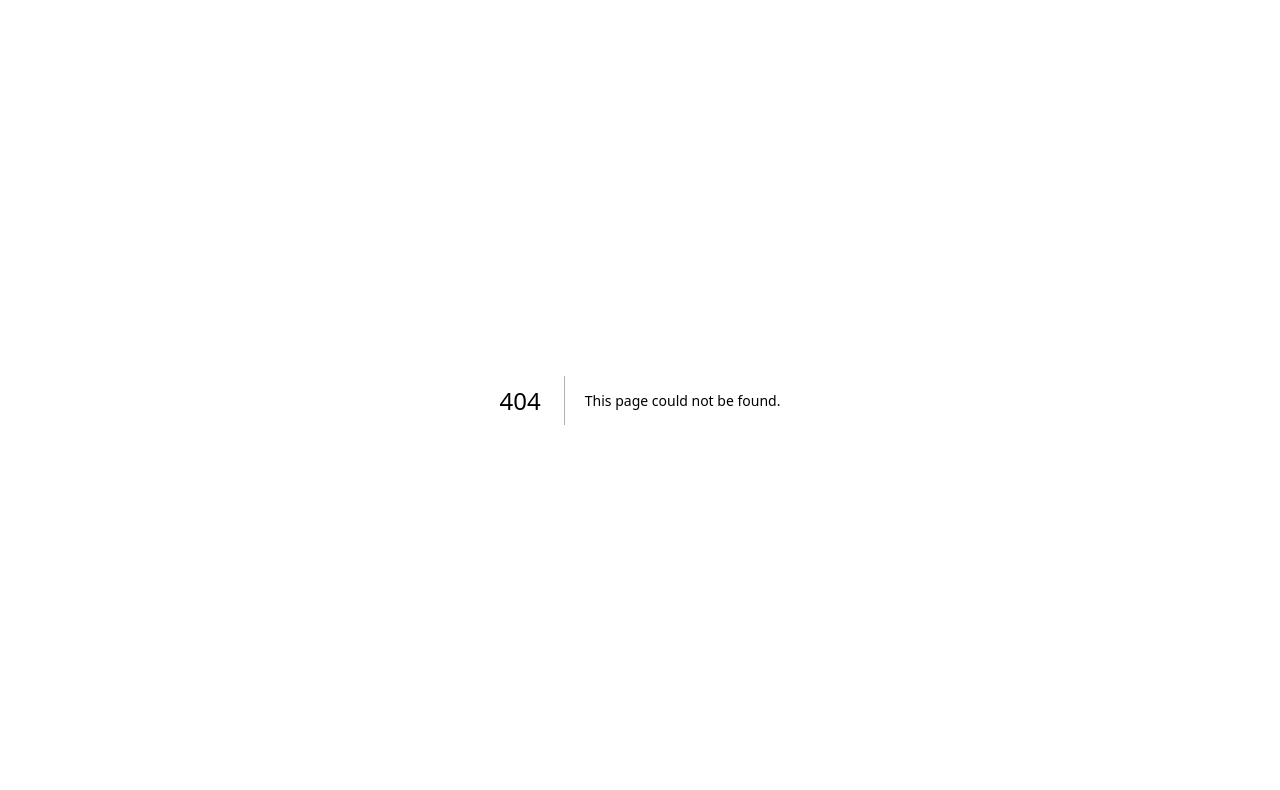
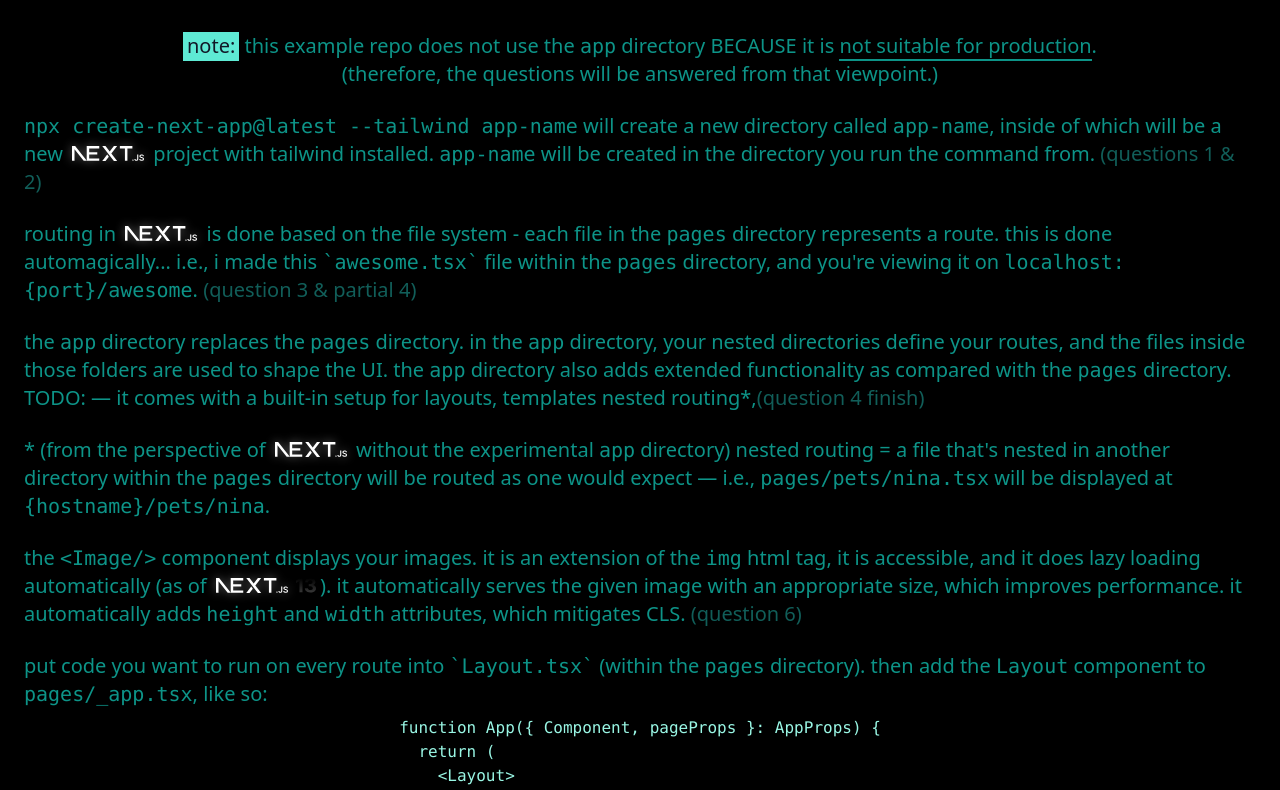
Before and after one commit to alex-anson/glowing-lamp, a Next.js app: page /awesome in a window 1280 px wide. Before the commit this address had no page. Shown: the top 790 px of the page. Built offline with nearby package versions, Linux system fonts and the light colour scheme.

Commit message:
small changes :trollface:

```diff
--- /dev/null
+++ b/src/pages/awesome.tsx
@@ -0,0 +1,124 @@
+// Libs
+import Image from "next/image";
+
+export default function awesome(): JSX.Element {
+  return (
+    <div className="flex flex-col place-items-center place-content-center min-h-full gap-6 text-xl mx-6 my-8 text-teal-600">
+      <p className="text-center">
+        <span className="bg-teal-300 text-gray-900 px-1 pb-0.5">note:</span>{" "}
+        this example repo does not use the <Code text="app" /> directory BECAUSE
+        it is{" "}
+        <a
+          className="border-b-2 border-current hover:text-teal-400"
+          href="https://beta.nextjs.org/docs/upgrade-guide#migrating-from-pages-to-app"
+        >
+          not suitable for production
+        </a>
+        . <br />
+        (therefore, the questions will be answered from that viewpoint.)
+      </p>
+      <p>
+        <Code text="npx create-next-app@latest --tailwind app-name" /> will
+        create a new directory called <Code text="app-name" />, inside of which
+        will be a new {getNextJsLogo()} project with tailwind installed.{" "}
+        <Code text="app-name" /> will be created in the directory you run the
+        command from. <Answers text="(questions 1 & 2)" />
+      </p>
+      <p>
+        routing in {getNextJsLogo()} is done based on the file system - each
+        file in the <Code text="pages" /> directory represents a route. this is
+        done automagically... i.e., i made this <Code text="`awesome.tsx`" />{" "}
+        file within the <Code text="pages" /> directory, and you&#39;re viewing
+        it on <Code text="localhost:{port}/awesome" />.{" "}
+        <Answers text="(question 3 & partial 4)" />
+      </p>
+      <p>
+        the <Code text="app" /> directory replaces the <Code text="pages" />{" "}
+        directory. in the <Code text="app" /> directory, your nested directories
+        define your routes, and the files inside those folders are used to shape
+        the UI. the <Code text="app" /> directory also adds extended
+        functionality as compared with the <Code text="pages" /> directory.
+        TODO: &mdash; it comes with a built-in setup for layouts, templates
+        nested routing*,
+        <Answers text="(question 4 finish)" />
+      </p>
+      <p>
+        * (from the perspective of {getNextJsLogo()} without the experimental{" "}
+        <Code text="app" /> directory) nested routing = a file that&#39;s nested
+        in another directory within the <Code text="pages" /> directory will be
+        routed as one would expect &mdash; i.e.,{" "}
+        <Code text="pages/pets/nina.tsx" /> will be displayed at{" "}
+        <Code text="{hostname}/pets/nina" />.
+      </p>
+      {/* TODO: #5 goes here. */}
+      <p>
+        the <Code text="<Image/>" /> component displays your images. it is an
+        extension of the <Code text="img" /> html tag, it is accessible, and it
+        does lazy loading automatically (as of {getNextJsLogo()}
+        {getThirteenLogo()}). it automatically serves the given image with an
+        appropriate size, which improves performance. it automatically adds{" "}
+        <Code text="height" /> and <Code text="width" /> attributes, which
+        mitigates CLS. <Answers text="(question 6)" />
+      </p>
+      <p>
+        put code you want to run on every route into{" "}
+        <Code text="`Layout.tsx`" /> (within the <Code text="pages" />{" "}
+        directory). then add the <Code text="Layout" /> component to{" "}
+        <Code text="pages/_app.tsx" />, like so:
+      </p>
+      <pre className="-mt-4 text-teal-200 leading-3">
+        <Code text={getAppTsxCode()} classes="text-base" />
+      </pre>
+      <p className="-mt-4">
+        💥 boom. renders on every route. <Answers text="(question 8)" />
+      </p>
+    </div>
+  );
+}
+
+function getNextJsLogo(): JSX.Element {
+  return (
+    <Image
+      className="relative drop-shadow-[0_0_0.3rem_#ffffff70] invert inline-block -mt-1 mx-1"
+      src="/next.svg"
+      alt="Next.js Logo"
+      width={72}
+      height={14.8}
+      priority
+    />
+  );
+}
+
+function getThirteenLogo(): JSX.Element {
+  return (
+    // <ThirteenStyles>
+    <Image
+      className="inline-block -mt-1 mx-1"
+      src="/thirteen.svg"
+      alt="Thirteen Logo"
+      width={20}
+      height={15.5}
+      priority
+    />
+    // </ThirteenStyles>
+  );
+}
+
+function getAppTsxCode(): string {
+  return `function App({ Component, pageProps }: AppProps) {
+  return (
+    <Layout>
+      <Component {...pageProps} />
+    </Layout>
+  );
+}`;
+}
+
+// Injecting styles this way because i'm notoriously lazy.
+function Code(p: { text: string; classes?: string }): JSX.Element {
+  return <code className={`font-mono ${p.classes}`}>{p.text}</code>;
+}
+
+function Answers(p: { text: string }): JSX.Element {
+  return <span className="text-teal-800">{p.text}</span>;
+}
--- a/src/styles/globals.css
+++ b/src/styles/globals.css
@@ -3,17 +3,21 @@
 @tailwind utilities;
 
 :root {
-  --foreground-rgb: 0, 0, 0;
-  --background-start-rgb: 214, 219, 220;
-  --background-end-rgb: 255, 255, 255;
-}
+  --foreground-rgb: 255, 255, 255;
+  --background-start-rgb: 0, 0, 0;
+  --background-end-rgb: 0, 0, 0;
 
-@media (prefers-color-scheme: dark) {
-  :root {
-    --foreground-rgb: 255, 255, 255;
-    --background-start-rgb: 0, 0, 0;
-    --background-end-rgb: 0, 0, 0;
-  }
+  --tile-start-rgb: 239, 245, 249;
+  --tile-end-rgb: 228, 232, 233;
+  --tile-border: conic-gradient(
+    #00000080,
+    #00000040,
+    #00000030,
+    #00000020,
+    #00000010,
+    #00000010,
+    #00000080
+  );
 }
 
 body {
@@ -25,3 +29,9 @@
     )
     rgb(var(--background-start-rgb));
 }
+
+html,
+body,
+#__next {
+  min-height: 100%;
+}
```
Also changed, not shown: public/thirteen.svg (added).
